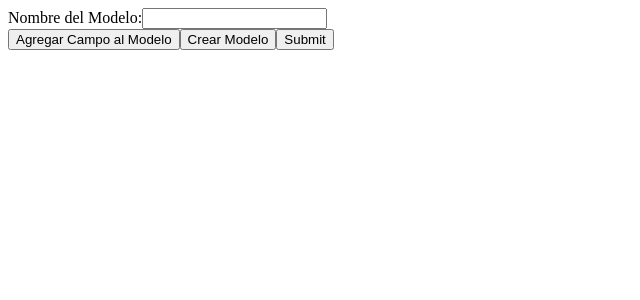
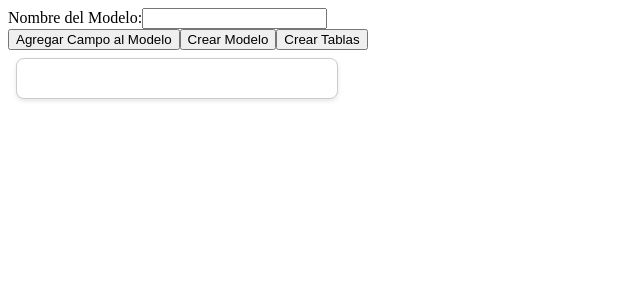
Before and after one commit to TadeoPariani/DataBaseGenerator, a Next.js app in the folder app/: page /home in a window 1280 px wide. Both pictures are taken after a click on the button "Crear Modelo". Shown: the top 300 px of the page, without its empty margins (0-640 px from the left). Built offline with nearby package versions, Linux system fonts and the light colour scheme.

Commit message:
Implementacion del Router

```diff
--- /dev/null
+++ b/app/src/Tabla.css
@@ -0,0 +1,39 @@
+/* Estilo del contenedor principal */
+.container {
+    display: flex;
+    justify-content: center;
+    align-items: center;
+    height: 100vh; /* Ajusta la altura como desees */
+  }
+
+  /* Estilo de la tarjeta */
+  .card {
+    border: 1px solid #ccc;
+    border-radius: 8px;
+    padding: 10px;
+    margin: 8px;
+    background-color: #fff;
+    box-shadow: 0 2px 4px rgba(0, 0, 0, 0.1);
+    max-width: 300px; /* Limita el ancho de la tarjeta según tus necesidades */
+  }
+
+  /* Estilo del título del modelo */
+  .card h3 {
+    margin-top: 0;
+  }
+
+  /* Estilo de los campos de la tabla */
+  .card ul {
+    list-style-type: none;
+    padding: 0;
+  }
+
+  .card li {
+    margin-bottom: 4px;
+  }
+
+  /* Estilo de los detalles de cada campo */
+  .card li span {
+    font-weight: bold;
+    margin-right: 4px;
+  }
--- /dev/null
+++ b/app/src/components/Tabla.jsx
@@ -0,0 +1,17 @@
+import React from 'react';
+
+const Tabla = (props) => {
+    const {listaModelos} = props;
+    return (
+        <div>
+            {listaModelos.map((modelo, index) => (
+                <div className="card" key={index}>
+                    <h3>{modelo.nombreTabla}</h3>
+                </div>
+            ))}
+        </div>
+    );
+};
+
+
+export default Tabla;
--- a/app/src/pages/_app.js
+++ b/app/src/pages/_app.js
@@ -1,4 +1,5 @@
 // import '../styles/globals.css'
+import '../Tabla.css'
 function MyApp({ Component, pageProps }) {
   return <Component {...pageProps} />
 }
--- a/app/src/pages/api/crearModelo.js
+++ b/app/src/pages/api/Metodos.js
@@ -1,15 +1,19 @@
 import { Model, DataTypes } from 'sequelize';
 import Sequelize from 'sequelize';
-import { definirModelo } from '../api/definirModelo';
+import { definirModelo } from './definirModelo';
 
 export default function handler(req, res) {
   if (req.method === 'POST') {
     const { listaModelos } = req.body;
-    console.log( listaModelos )
     const Modelo = definirModelo(listaModelos)
-
     res.status(200).json({ message: 'Modelo creado exitosamente'});
   } else {
-    res.status(405).json({ message: 'Método no permitido' });
+    res.status(405).json({ message: "ERROR EN EL SERVIDOR"});
   }
-  }
+}
+
+
+
+// export function enviarLista(req, res) {
+
+// }
--- a/app/src/pages/api/definirModelo.js
+++ b/app/src/pages/api/definirModelo.js
@@ -13,8 +13,6 @@ export function definirModelo(listaModelos) {
     //     const tabla = listaModelos[i];
     //     tabla.camposTabla = tabla.camposTabla.map(obj => JSON.stringify(obj));
     // }
-
-    console.log(listaModelos);
 
     const modelDefinition = {};
 
@@ -35,6 +33,8 @@ export function definirModelo(listaModelos) {
         // Modelo.sync({ alter: true });
     })
 
+    console.log("estos la lista de modelos: ", listaModelos[1])
+
     // campos.forEach(campo => {
     //     const { nombre: nombreCampo, tipo, esUnico, NotNull } = campo;
     //     modelDefinition[nombreCampo] = {
--- a/app/src/pages/home.jsx
+++ b/app/src/pages/home.jsx
@@ -1,16 +1,17 @@
 import Head from 'next/head'
-import Link from 'next/link';
-// import styles from '../styles/Home.module.css'
 import { useState } from 'react';
 import CrearCampo from '../components/CrearCampo';
+import Tabla from '../components/Tabla';
+import { useRouter } from 'next/router'
 
 export default function CrearModelo() {
+  const router = useRouter()
   const [nombreModelo, setNombre] = useState();
   const [camposModelo, setCampos] = useState([]);
   const [listaModelos, setListaModelos] = useState([])
 
   const agregarCampo = () => {
-    setCampos([...camposModelo, { nombre: '', tipo: '', esUnico: false, NotNull: true}]);
+    setCampos([...camposModelo, { nombre: '', tipo: '', esUnico: false, NotNull: false}]);
   };
 
   const agregarModelo = () => {
@@ -18,7 +19,7 @@ export default function CrearModelo() {
   }
 
   const eliminarPropiedad = (index) => {
-    const nuevasPropiedades = [...camposModelo];a
+    const nuevasPropiedades = [...camposModelo];
     nuevasPropiedades.splice(index, 1);
     setCampos(nuevasPropiedades);
   };
@@ -47,13 +48,10 @@ export default function CrearModelo() {
     setCampos(nuevosCampos);
   };
 
-  //ACA SE PASAN LOS DATOS A LA API
   const handleSubmit = async (e) => {
     e.preventDefault();
-
     alert(JSON.stringify(listaModelos))
-
-    const response = await fetch('/api/crearModelo', {
+    const response = await fetch('/api/Metodos', {
       method: 'POST',
       headers: {
         'Content-Type': 'application/json',
@@ -61,14 +59,16 @@ export default function CrearModelo() {
       body: JSON.stringify({listaModelos: listaModelos})
     });
 
+    router.push({
+      pathname: '/modelos',
+      query: { lista: JSON.stringify(listaModelos) } // Convertimos la lista a una cadena JSON
+    })
+
     if (response.ok) {
       alert("Se creo Correctamente");
     } else {
       alert('Error al crear el modelo');
     }
-
-    //setCampos([{ esUnico: false }]);
-    // setNombre([{ nombre: ''}])
   };
 
   return (
@@ -106,14 +106,11 @@ export default function CrearModelo() {
 
         <button type="button" onClick={agregarCampo}>Agregar Campo al Modelo</button>
         <button type="button" onClick={agregarModelo}>Crear Modelo</button>
-        <button type="submit" onClick={handleSubmit}>Submit</button>
-
+        <button type="submit" onClick={handleSubmit}>Crear Tablas</button>
       </form>
-
+      <Tabla listaModelos={listaModelos} ></Tabla>
     </main>
-
     <footer>
-
     </footer>
   </div>
 );
--- a/app/tsconfig.json
+++ b/app/tsconfig.json
@@ -22,6 +22,6 @@
       "@/*": ["./src/*"]
     }
   },
-  "include": ["next-env.d.ts", "**/*.ts", "**/*.tsx", ".next/types/**/*.ts", "pages/index.jsx", "src/page.ds", "src/pages/api/crearModelo.js"],
+  "include": ["next-env.d.ts", "**/*.ts", "**/*.tsx", ".next/types/**/*.ts", "pages/index.jsx", "src/page.ds", "src/pages/api/Metodos.js"],
   "exclude": ["node_modules"]
 }
```
Also changed, not shown: app/src/pages/modelos/[nombreTabla].jsx (added, +18 -0 lines), app/src/pages/modelos/index.jsx (added, +23 -0 lines).
